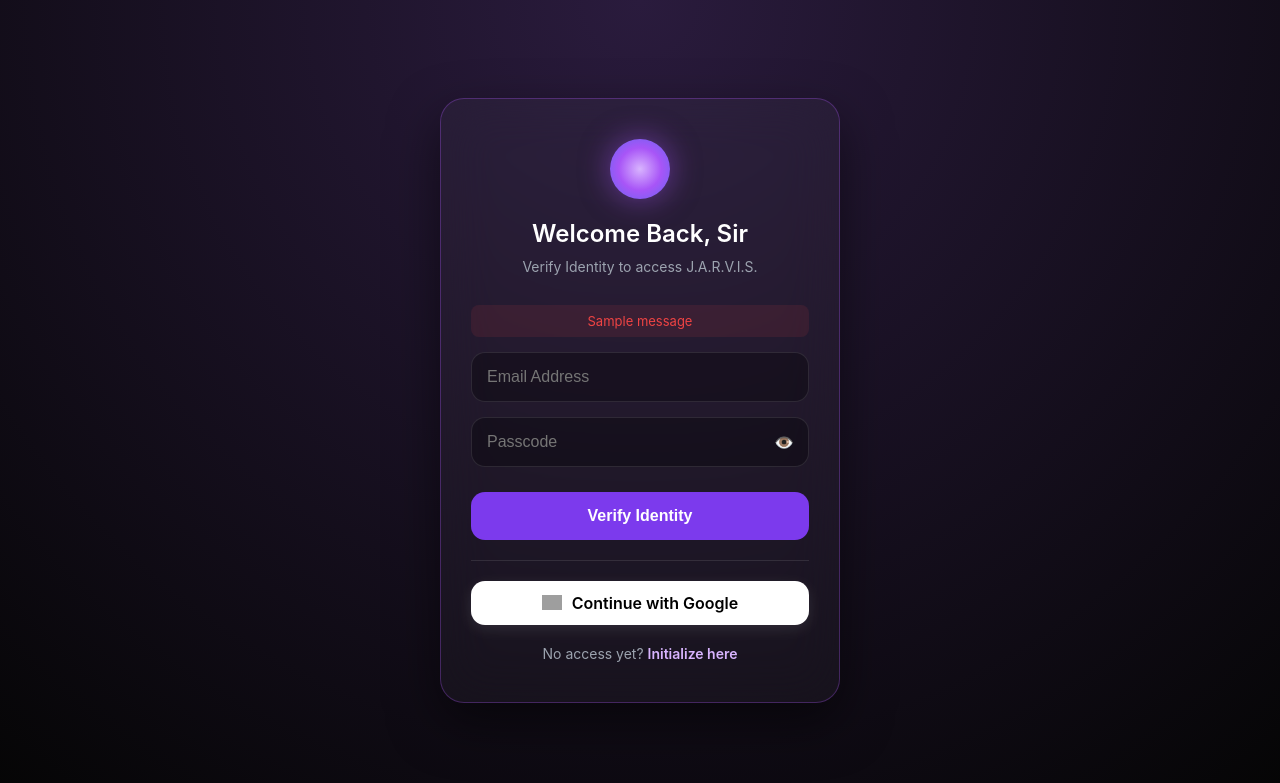
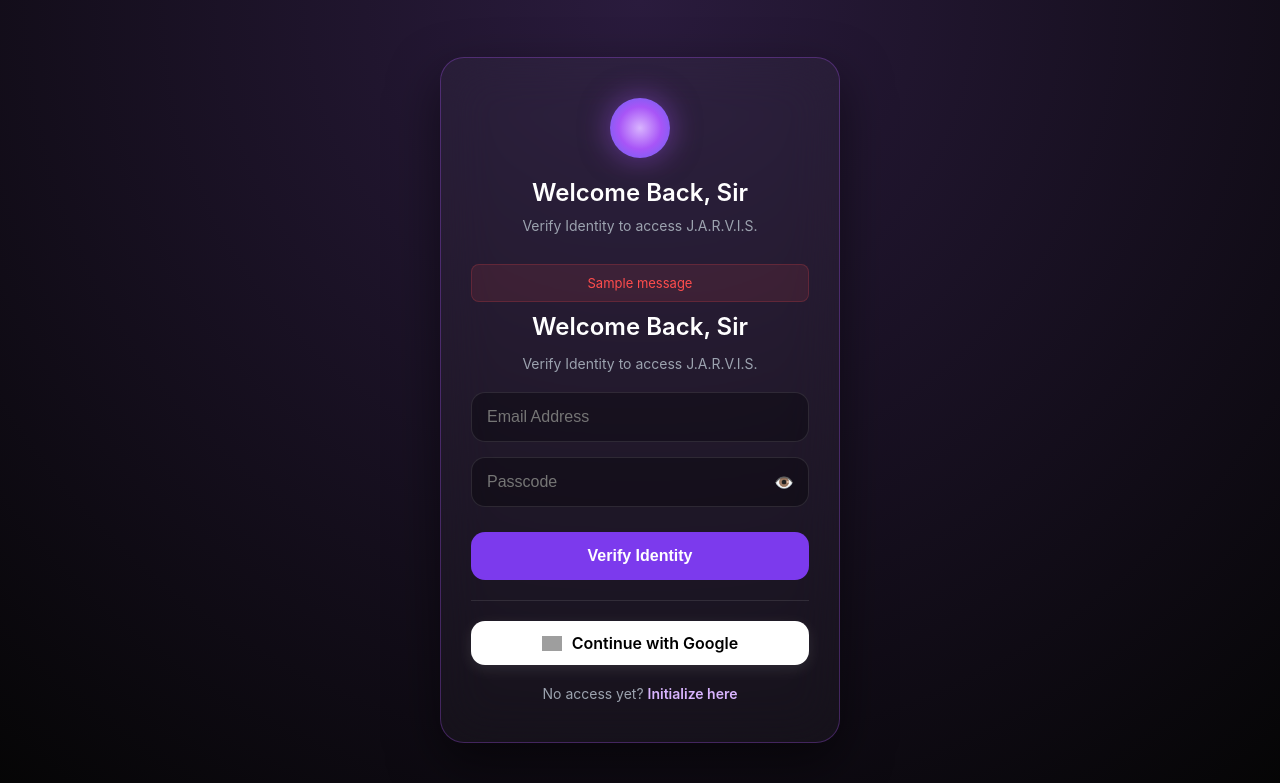
Before and after one commit to raunakkhanagwal9-web/Jarvis_ai, a Flask app: page /login in a window 1280 px wide. Shown: the top 783 px of the page. Run offline with Flask 3, Linux system fonts and the light colour scheme; one stand-in notice (Sample message) is shown; some libraries are stand-ins or nearby versions; some web fonts are replaced; grey boxes are pictures that could not be loaded.

Commit message:
Enhance flash message display in login.html
Updated flash message display styling in login template.

```diff
--- a/templates/login.html
+++ b/templates/login.html
@@ -113,12 +113,17 @@
         <p class="subtitle">Verify Identity to access J.A.R.V.I.S.</p>
 
         {% with messages = get_flashed_messages() %}
-          {% if messages %}
-            {% for message in messages %}
-              <div class="flash">{{ message }}</div>
-            {% endfor %}
-          {% endif %}
-        {% endwith %}
+  {% if messages %}
+    {% for message in messages %}
+      <div style="color: #ff4d4d; background: rgba(255, 77, 77, 0.1); padding: 10px; border-radius: 8px; margin-bottom: 10px; font-size: 13px; border: 1px solid rgba(255, 77, 77, 0.2);">
+        {{ message }}
+      </div>
+    {% endfor %}
+  {% endif %}
+{% endwith %}
+
+<h2 style="margin-bottom: 5px;">Welcome Back, Sir</h2>
+<p style="color: #9ca3af; font-size: 14px; margin-bottom: 20px;">Verify Identity to access J.A.R.V.I.S.</p>
 
         <form method="POST">
             <div class="input-group">
```
